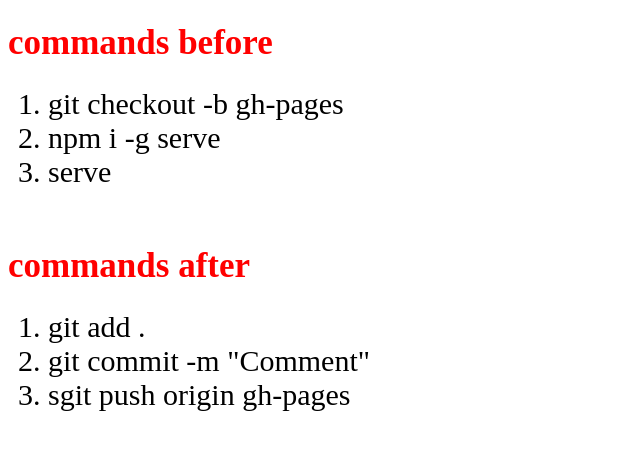
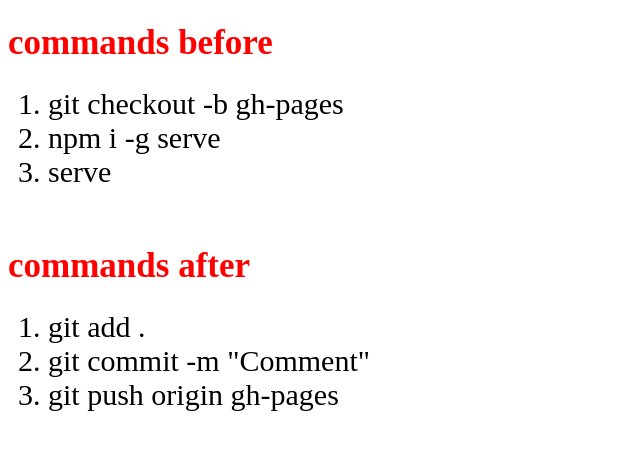
Before and after one commit to chapaisnoopi/commands, a plain HTML site: page index.html in a window 1280 px wide. Shown: the whole page, without its empty margins (0-640 px from the left). Drawn offline with Linux system fonts and the light colour scheme.

Commit message:
Update index.html

```diff
--- a/index.html
+++ b/index.html
@@ -19,7 +19,7 @@
      <ol>
          <li>git add .</li>
          <li>git commit -m "Comment"</li>
-         <li>sgit push origin gh-pages</li>
+         <li>git push origin gh-pages</li>
      </ol>
   </body>
 </html>
```
